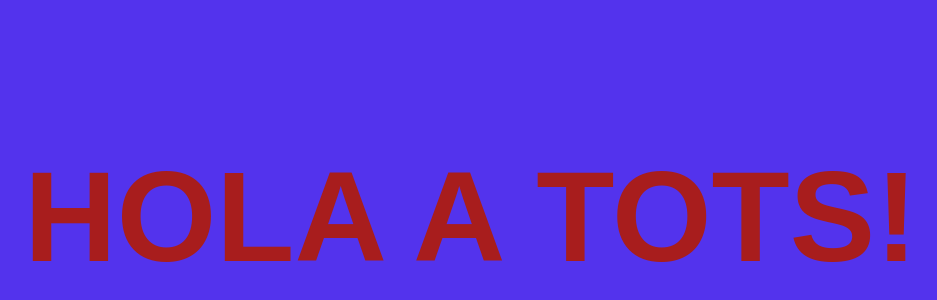
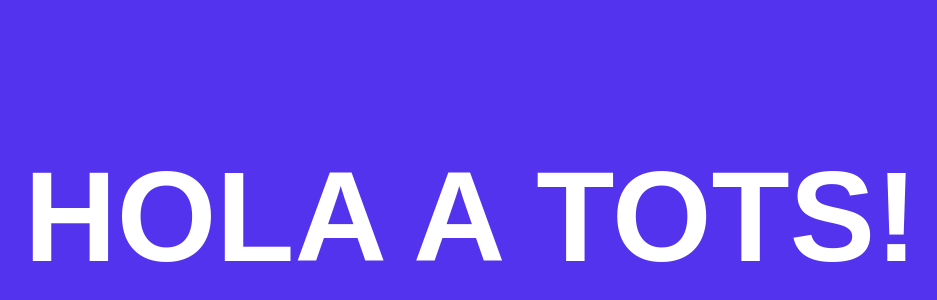
Before and after one commit to NabilFahim/Exercici-5, a plain HTML site: page index.html in a window 1280 px wide. Shown: the part 184-484 px from the top of the page, without its empty margins (169-1106 px from the left). Drawn offline with Linux system fonts and the light colour scheme.

Commit message:
Update style.css

```diff
--- a/style.css
+++ b/style.css
@@ -27,7 +27,7 @@ section
   display: flex;
   align-items: center;
   justify-content: center;
-  color: #a81d1d;
+  color: #FFF;
 }
 
 section h1
```
